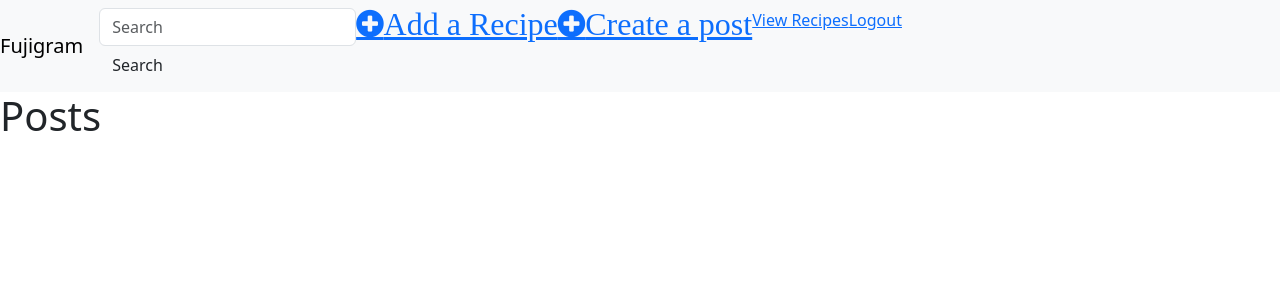
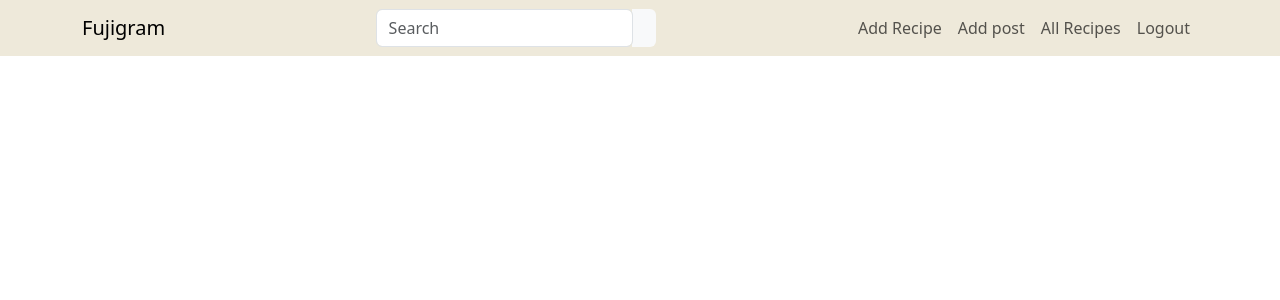
Before and after one commit to DianaDPC/Fujigram, a Django app: page /posts/ in a window 1280 px wide. Shown: the top 300 px of the page. Run offline with Django 4.2, Linux system fonts and the light colour scheme; the visitor is signed in with stand-in values (Sample User, id 1); data that the repository does not hold is empty.

Commit message:
Made post index template cute, partially done the post detail page.

```diff
--- a/fujigram/settings.py
+++ b/fujigram/settings.py
@@ -127,8 +127,9 @@ USE_TZ = True
 # https://docs.djangoproject.com/en/4.1/howto/static-files/
 
 STATIC_URL = 'static/'
+STATICFILES_DIRS = [os.path.join(BASE_DIR, 'main_app/static')]
 
-LOGIN_REDIRECT_URL = '/'
+LOGIN_REDIRECT_URL = '/posts'
 LOGOUT_REDIRECT_URL = '/accounts/login/'
 
 
@@ -140,6 +141,6 @@ DEFAULT_AUTO_FIELD = 'django.db.models.BigAutoField'
 
 DEFAULT_FILE_STORAGE = 'storages.backends.s3boto3.S3Boto3Storage'
 
-AWS_STORAGE_BUCKET_NAME = 'guineapigcollector'
+AWS_STORAGE_BUCKET_NAME = 'fujigrampost'
 
 AWS_QUERYSTRING_AUTH = False
--- a/main_app/static/styles.css
+++ b/main_app/static/styles.css
@@ -1,3 +1,7 @@
 .card {
     display: inline-block;
 }
+
+.img-height {
+    max-height: 95vh;
+}
--- a/main_app/templates/base.html
+++ b/main_app/templates/base.html
@@ -9,31 +9,48 @@
     <link href="https://cdn.jsdelivr.net/npm/bootstrap@5.3.0-alpha2/dist/css/bootstrap.min.css" rel="stylesheet" integrity="sha384-aFq/bzH65dt+w6FI2ooMVUpc+21e0SRygnTpmBvdBgSdnuTN7QbdgL+OapgHtvPp" crossorigin="anonymous">
     <link rel="stylesheet" href="https://cdnjs.cloudflare.com/ajax/libs/font-awesome/4.7.0/css/font-awesome.min.css">
     <script src="https://cdn.jsdelivr.net/npm/@popperjs/core@2.11.6/dist/umd/popper.min.js" integrity="sha384-oBqDVmMz9ATKxIep9tiCxS/Z9fNfEXiDAYTujMAeBAsjFuCZSmKbSSUnQlmh/jp3" crossorigin="anonymous"></script>
-<script src="https://cdn.jsdelivr.net/npm/bootstrap@5.3.0-alpha2/dist/js/bootstrap.min.js" integrity="sha384-heAjqF+bCxXpCWLa6Zhcp4fu20XoNIA98ecBC1YkdXhszjoejr5y9Q77hIrv8R9i" crossorigin="anonymous"></script>
+    <script src="https://cdn.jsdelivr.net/npm/bootstrap@5.3.0-alpha2/dist/js/bootstrap.min.js" integrity="sha384-heAjqF+bCxXpCWLa6Zhcp4fu20XoNIA98ecBC1YkdXhszjoejr5y9Q77hIrv8R9i" crossorigin="anonymous"></script>
+    <link rel="stylesheet" type="text/css" href="{% static '/styles.css' %}">
     <title>Fujigram</title>
 </head>
 <body>
     <header>
-        <nav class="navbar navbar-expand-lg navbar-light bg-light">
-            <a class="navbar-brand" href="#">Fujigram</a>
-            <div class="collapse navbar-collapse" id="navbarSupportedContent">
-              <div class="navbar-nav mr-auto">
-                <form class="form-inline my-2 my-lg-0">
-                    <input class="form-control mr-sm-2" type="search" placeholder="Search" aria-label="Search">
-                    <button class="btn" type="submit">Search</button>
-                </form>
+        <nav class="navbar navbar-expand" style="background: #EEE9DA;">
+            <div class="container">
+                <a href="{% url 'posts_index' %}" class="navbar-brand">Fujigram</a>
+                <div >
+                    <div class="input-group rounded">
+                        <input type="search" class="form-control rounded" placeholder="Search" aria-label="Search" aria-describedby="search-addon" />
+                        <span class="input-group-text border-0" id="search-addon">
+                          <i class="fas fa-magnifying-glass"></i>
+                        </span>
+                    </div>
+                </div>
+                <ul class="navbar-nav">
                     {% if user.is_authenticated %}
-                    <a class='fa fa-plus-circle fa-2x' href="{% url 'recipes_create' %}">Add a Recipe</a>
-                    <a class='fa fa-plus-circle fa-2x' href="{% url 'post_create' %}">Create a post</a>
-                    <a href="{% url 'recipes_index' %}">View Recipes</a>
-                    <a href="{% url 'logout' %}">Logout</a>
+                    <li class="nav-item">
+                         <a class='nav-link' href="{% url 'recipes_create' %}">Add Recipe</a>
+                    </li>
+                    <li class="nav-item">
+                         <a class='nav-link' href="{% url 'post_create' %}">Add post</a>
+                   </li>
+                   <li class="nav-item">
+                        <a class='nav-link' href="{% url 'recipes_index' %}">All Recipes</a>
+                   </li>
+                   <li class="nav-item">
+                        <a class='nav-link' href="{% url 'logout' %}">Logout</a>
+                   </li>
                     {% else %}
-                    <a href="{% url 'login' %}">Log In</a>
-                    <a href="{% url 'signup' %}">Sign Up</a>
+                   <li class="nav-item">
+                        <a class='nav-link' href="{% url 'login' %}">Log In</a>
+                   </li>
+                   <li class="nav-item">
+                        <a class='nav-link' href="{% url 'signup' %}">Sign Up</a>
+                   </li>
                     {% endif %}
-              </div>
+                </ul>
             </div>
-          </nav>
+        </nav>
     </header>
     <main>
         {% block content %}
--- a/main_app/templates/home.html
+++ b/main_app/templates/home.html
@@ -1,6 +1,6 @@
 {% extends 'base.html' %}
 {% block content %}
 
-
+<h1> Home </h1>
 
 {% endblock %}
--- a/main_app/templates/posts/index.html
+++ b/main_app/templates/posts/index.html
@@ -1,15 +1,31 @@
 {% extends 'base.html' %}
 {% block content %}
 
-<h1>Posts</h1>
+<div class="container">
+  <div class="row m-5">
+    <h1></h1>
+  </div>
+  {% for post in posts %}
+  <div class="row ">
+    <div class="row m-5">
+        <div class="col-3">
+          <div class="card w-100 text-center">
+            <div class="card-header">{{post.user}}</div>
+            <div class="card-body">
+              <h5 class="card-title">{{post.camera_used}}</h5>
+              <p class="card-text">{{post.msg_body}}</p>
+              <a href="" class="btn">Recipe</a>
+            </div>
+            <div class="card-footer text-muted">{{post.date_created}}</div>
+          </div>
+        </div>
+        <div class="col" id="posts_spacing">
+          <a href="{% url 'post_details' post.id %}"><img class="img-fluid rounded img-height" src="https://fujigrampost.s3.ca-central-1.amazonaws.com/{{ post.photo }}"></a>
+        </div>
+    </div>
+  </div>
 
-<div class="card-columns"></div>
-{% for post in posts %}
-  <div class="card">
-    <a class="card-img-top" href="{% url 'post_details' post.id %}"><img src="https://fujigrampost.s3.ca-central-1.amazonaws.com/{{ post.photo }}"></a>
-  </div>
-{% endfor %}
+  {% endfor %}
+</div>
 
 {% endblock %}
-
-</div>
--- a/main_app/templates/recipes/index.html
+++ b/main_app/templates/recipes/index.html
@@ -4,7 +4,7 @@
 <h1>Recipes</h1>
 
 {% for recipe in recipes %}
-  <div class="card">
+  <div class="card" >
     <div class="card-body">
       <h5 class="card-title">{{ recipe.name }}</h5>
       <p class="card-text">Sensor Type: {{ recipe.sensor }}</p>
--- a/main_app/templates/registration/signup.html
+++ b/main_app/templates/registration/signup.html
@@ -14,9 +14,7 @@
 </head>
 <body>
 <section class="text-center">
-
     <div class="p-5 bg-image" style=" background-image: url('https://i.imgur.com/o7BrUvQ.jpg'); height: 400px;"></div>
-
     <div class="card mx-md-5 shadow-2-strong" style="margin-top: -100px; background: hsla(0, 0%, 100%, 0.4); backdrop-filter: blur(30px); ">
       <div class="card-body py-5 px-md-5">
         <div class="row d-flex justify-content-center">
--- a/main_app/views.py
+++ b/main_app/views.py
@@ -24,6 +24,7 @@ def signup(request):
   error_message = ''
   if request.method == 'POST':
     form = UserCreationForm(request.POST)
+    print(request.POST)
     if form.is_valid():
       user = form.save()
       login(request, user)
```
Also changed, not shown: main_app/templates/posts/details.html (+54 -8 lines), main_app/templates/main_app/comment_form.html (line endings or trailing spaces).
